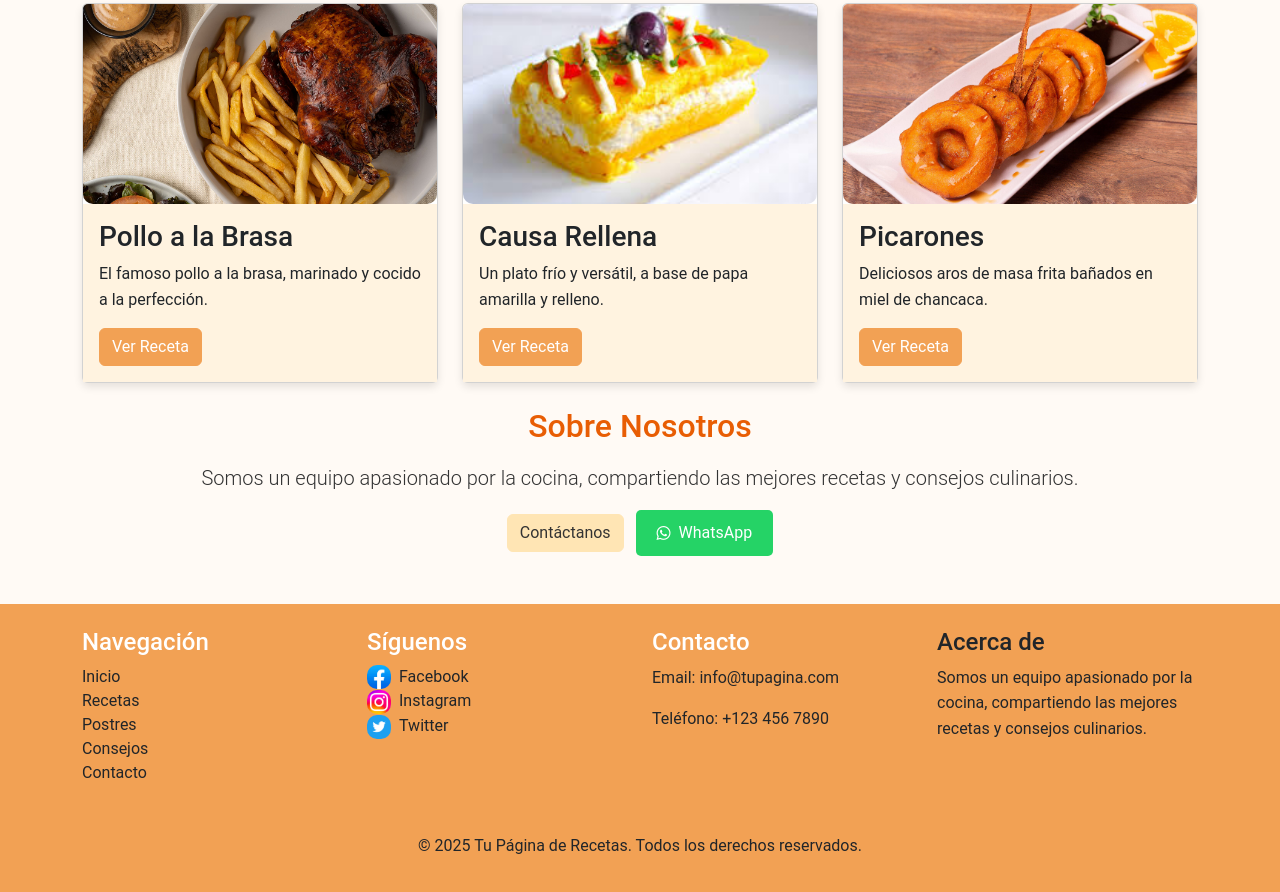
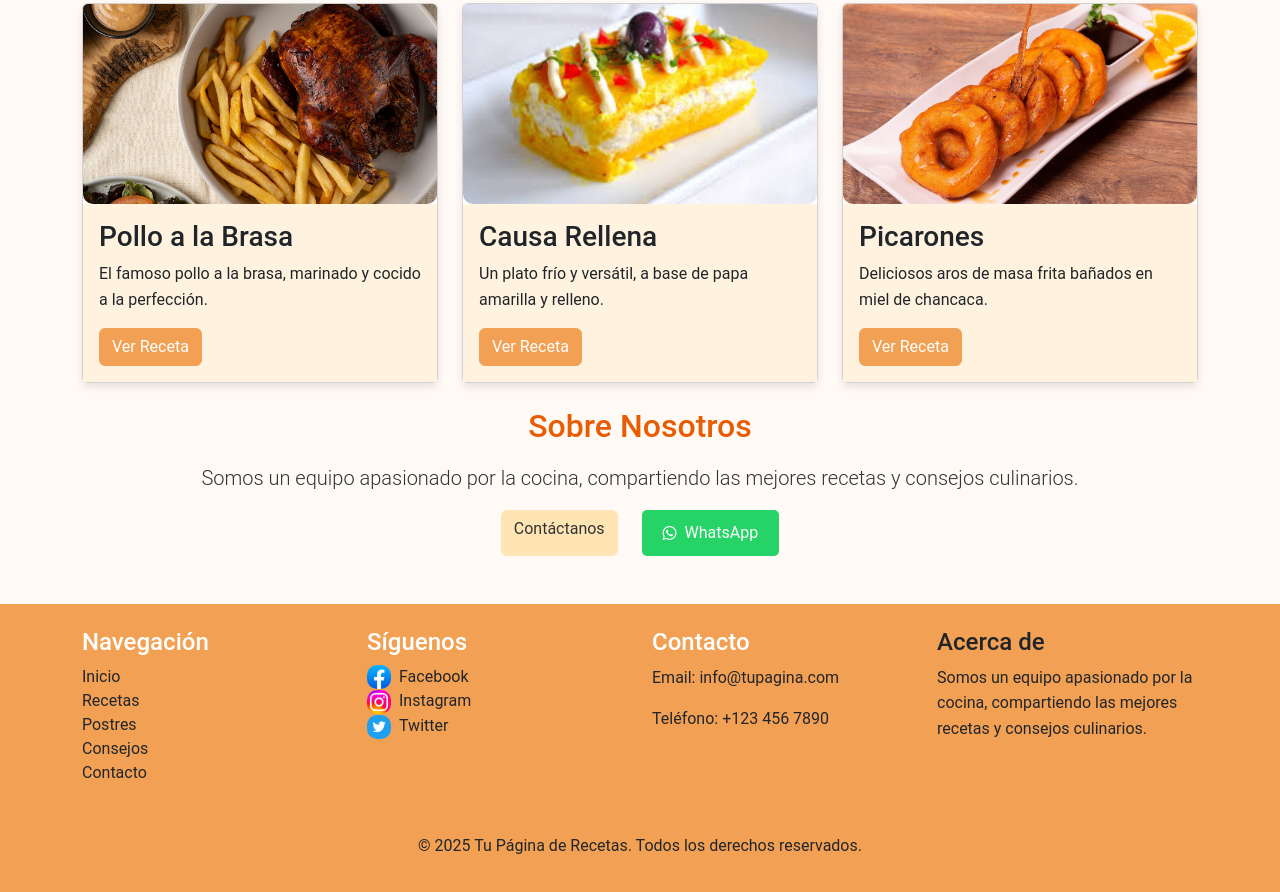
Before and after one commit to carlos15b/Proyecto_Coder, a plain HTML site: page index.html in a window 1280 px wide. Shown: the part 987-1879 px from the top of the page. Drawn offline with nearby package versions, Linux system fonts and the light colour scheme.

Commit message:
Add: Flexbox a (sobre nosotros) y al pie de pagina en index.html

```diff
--- a/assets/css/style.css
+++ b/assets/css/style.css
@@ -214,3 +214,18 @@ form .btn {
     background-color: #1DA851;
     color: white;
 }
+
+/* Estilos para alinear botones en "Sobre Nosotros" */
+.about-us-buttons {
+    display: flex;
+    justify-content: center;
+    gap: 1rem;
+    margin-top: 1rem;
+}
+
+/* Mejoras para el pie de página con Flexbox */
+footer .row {
+    display: flex;
+    flex-wrap: wrap;
+    justify-content: space-between;
+}
--- a/index.html
+++ b/index.html
@@ -150,10 +150,12 @@
         <section id="about-us" aria-labelledby="about-heading" class="text-center mb-4">
             <h2 id="about-heading" class="mb-3">Sobre Nosotros</h2>
             <p class="lead">Somos un equipo apasionado por la cocina, compartiendo las mejores recetas y consejos culinarios.</p>
-            <a href="pages/contacto.html" class="btn btn-info me-2">Contáctanos</a>
-            <a href="https://wa.me/1234567890?text=Hola!%20Me%20gustaria%20saber%20mas%20sobre%20sus%20recetas." class="btn btn-whatsapp" target="_blank" rel="noopener noreferrer">
-                <i class="fab fa-whatsapp me-2"></i>WhatsApp
-            </a>
+            <div class="about-us-buttons">
+                <a href="pages/contacto.html" class="btn btn-info me-2">Contáctanos</a>
+                <a href="https://wa.me/1234567890?text=Hola!%20Me%20gustaria%20saber%20mas%20sobre%20sus%20recetas." class="btn btn-whatsapp" target="_blank" rel="noopener noreferrer">
+                    <i class="fab fa-whatsapp me-2"></i>WhatsApp
+                </a>
+            </div>
         </section>
     </main>
 
```
